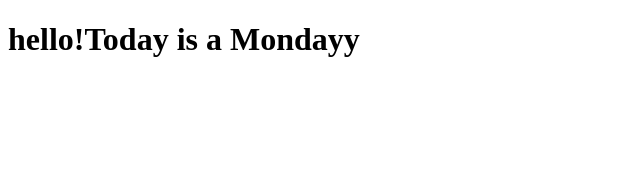
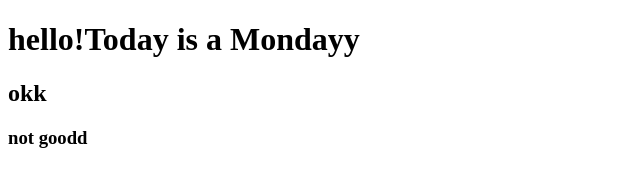
Before and after one commit to YashDesai-11/yash_20_mid2025, a plain HTML site: page index.html in a window 1280 px wide. Shown: the whole page, without its empty margins (0-640 px from the left). Drawn offline with Linux system fonts and the light colour scheme.

Commit message:
thirdcommit

```diff
--- a/index.html
+++ b/index.html
@@ -7,5 +7,7 @@
 </head>
 <body>
     <h1>hello!Today is a Mondayy</h1>
+    <h2>okk</h2>
+    <h3>not goodd</h3>
 </body>
 </html>
```
